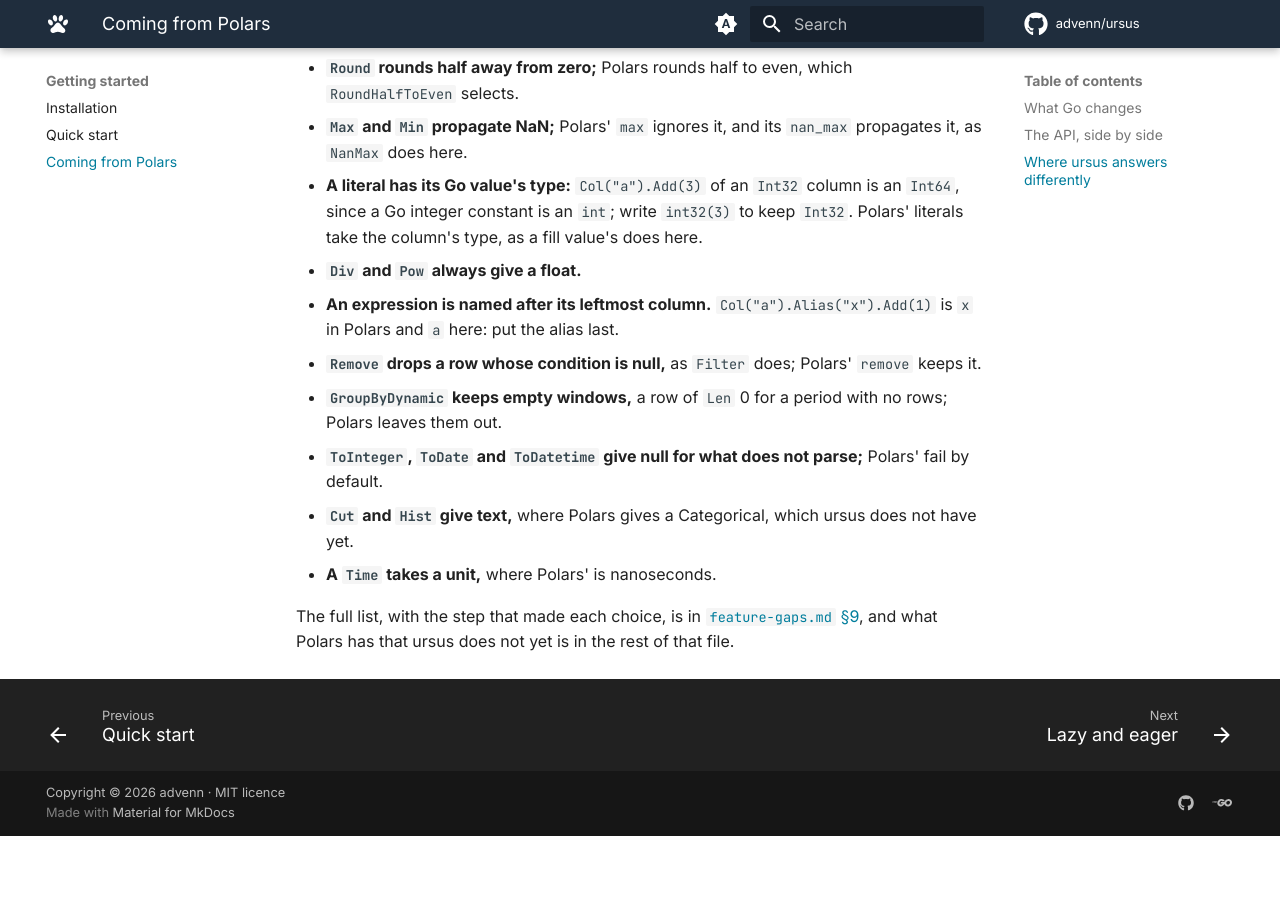
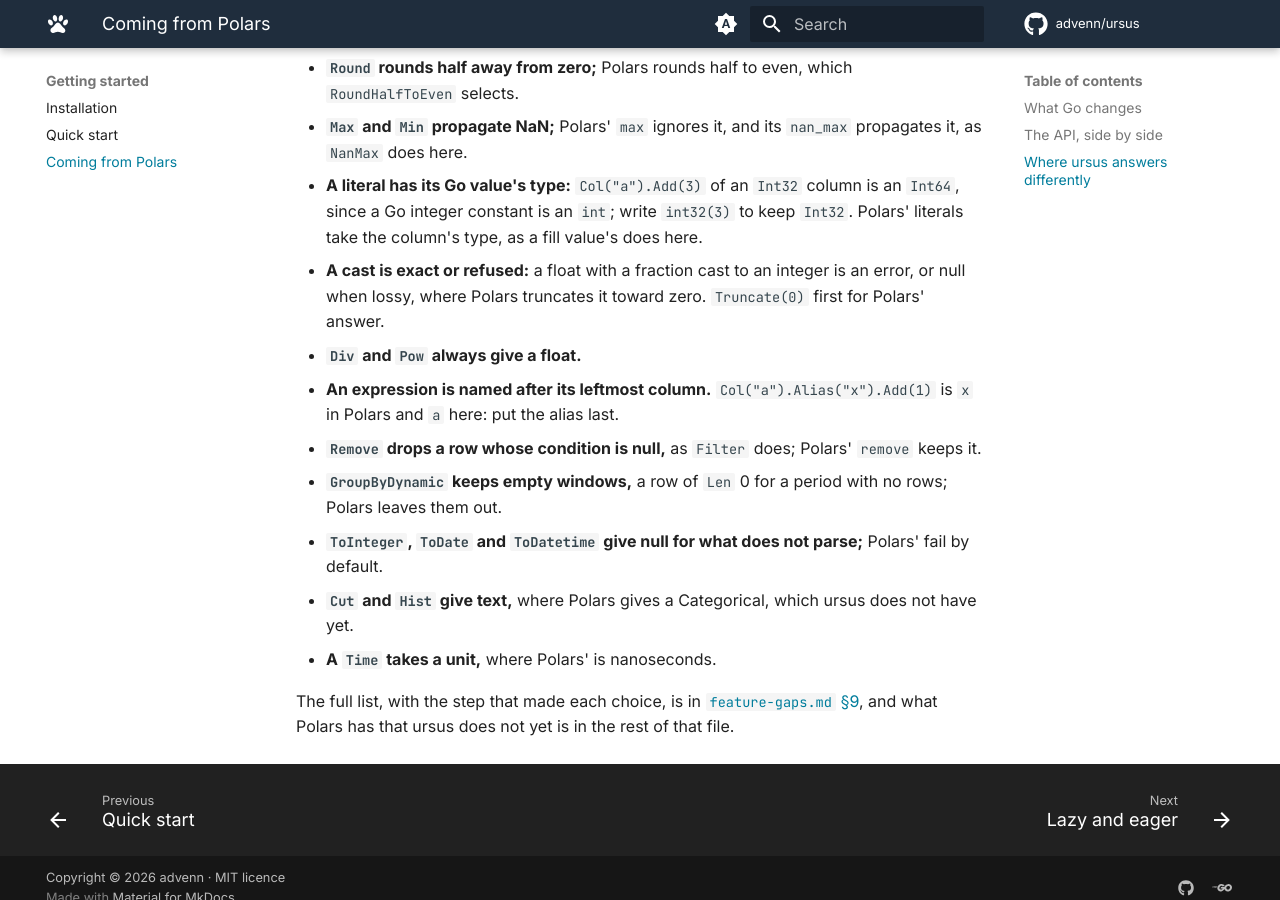
Before and after one commit to advenn/ursus, an MkDocs documentation site: the page built from docs/getting-started/coming-from-polars.md, in a window 1280 px wide and 900 px high, scrolled down 3486 px. Built offline with MkDocs 1.6.1 and Material for MkDocs 9.7.7, drawn with Linux system fonts in a browser that asks for light colours; comment, search, counter and statistics services are not loaded; the version menu is left out; before the commit the page ends 4322 px from its top, so only the background shows below that.

Commit message:
docs: a cast is exact or refused, on 0.6.6's site
A float with a fraction is refused as an integer, where Polars truncates
it: true of v0.6.6, and listed by step 298.

```diff
--- a/docs/getting-started/coming-from-polars.md
+++ b/docs/getting-started/coming-from-polars.md
@@ -119,6 +119,9 @@
 - **A literal has its Go value's type:** `Col("a").Add(3)` of an `Int32` column is an
   `Int64`, since a Go integer constant is an `int`; write `int32(3)` to keep `Int32`.
   Polars' literals take the column's type, as a fill value's does here.
+- **A cast is exact or refused:** a float with a fraction cast to an integer is an
+  error, or null when lossy, where Polars truncates it toward zero. `Truncate(0)` first
+  for Polars' answer.
 - **`Div` and `Pow` always give a float.**
 - **An expression is named after its leftmost column.** `Col("a").Alias("x").Add(1)`
   is `x` in Polars and `a` here: put the alias last.
```
Also changed, not shown: docs/concepts/types-and-nulls.md (+3 -1 lines).
